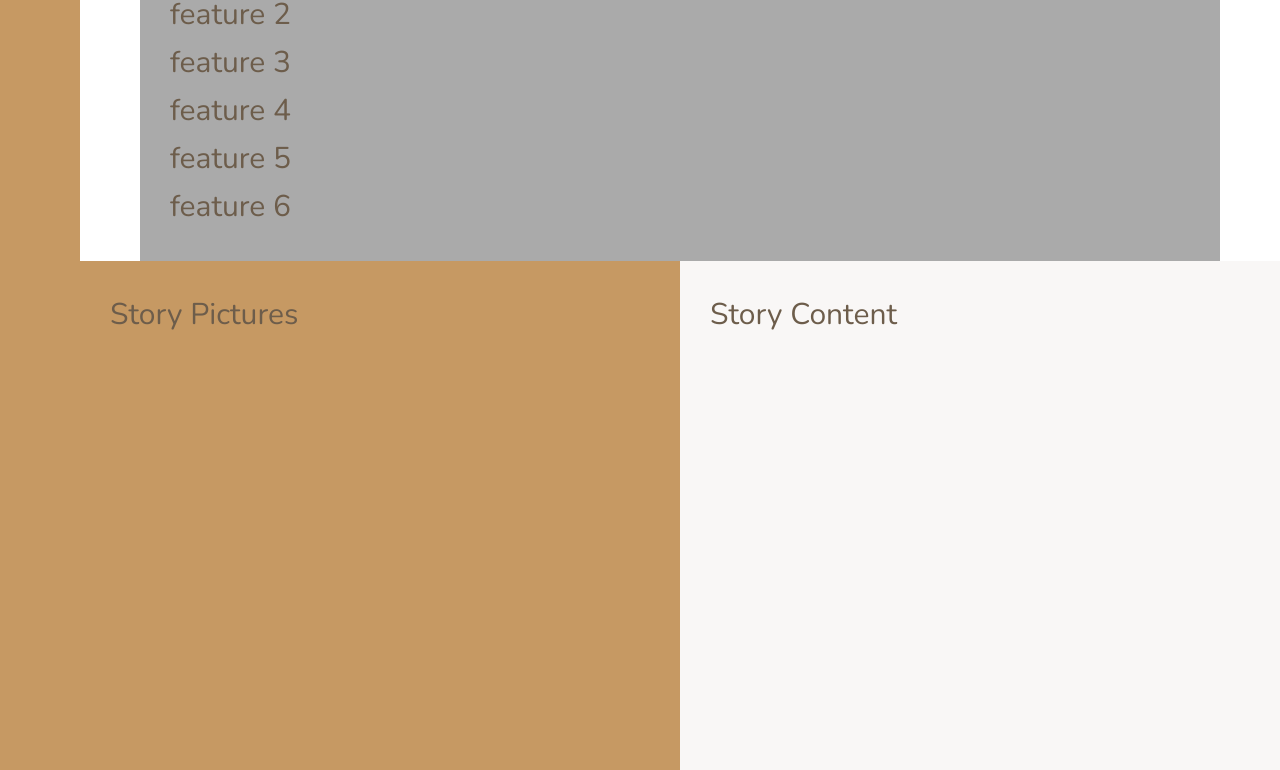
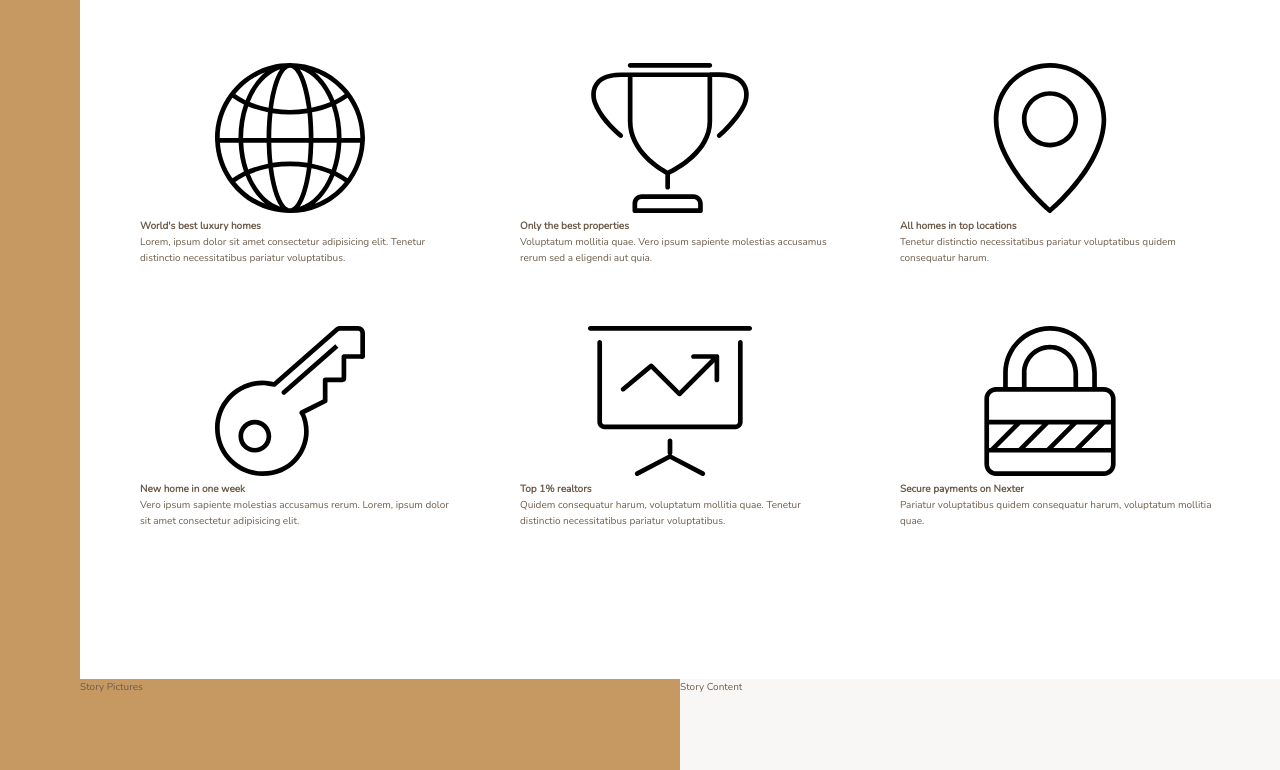
Before and after one commit to OskarAhl/nexter-css-grid, a website: page index.html in a window 1280 px wide. Shown: the part 727-1497 px from the top of the page. Drawn offline with nearby package versions, Linux system fonts and the light colour scheme.

Commit message:
add base features html + icons

```diff
--- a/index.html
+++ b/index.html
@@ -25,12 +25,60 @@
         </div>
 
         <section class="features">
-            <div class="feature">feature 1</div>
-            <div class="feature">feature 2</div>
-            <div class="feature">feature 3</div>
-            <div class="feature">feature 4</div>
-            <div class="feature">feature 5</div>
-            <div class="feature">feature 6</div>
+            <div class="feature">
+                <svg class="feature__icon">
+                    <use xlink:href="img/sprite.svg#icon-global"></use>
+                </svg>
+                <h4 class="heading-4">World's best luxury homes</h4>
+                <p class="feature__text">
+                    Lorem, ipsum dolor sit amet consectetur adipisicing elit. Tenetur distinctio necessitatibus pariatur voluptatibus.
+                </p>
+            </div>
+            <div class="feature">
+                <svg class="feature__icon">
+                    <use xlink:href="img/sprite.svg#icon-trophy"></use>
+                </svg>
+                <h4 class="heading-4">Only the best properties</h4>
+                <p class="feature__text">
+                    Voluptatum mollitia quae. Vero ipsum sapiente molestias accusamus rerum sed a eligendi aut quia.
+                </p>
+            </div>
+            <div class="feature">
+                <svg class="feature__icon">
+                    <use xlink:href="img/sprite.svg#icon-map-pin"></use>
+                </svg>
+                <h4 class="heading-4">All homes in top locations</h4>
+                <p class="feature__text">
+                    Tenetur distinctio necessitatibus pariatur voluptatibus quidem consequatur harum.
+                </p>
+            </div>
+            <div class="feature">
+                <svg class="feature__icon">
+                    <use xlink:href="img/sprite.svg#icon-key"></use>
+                </svg>
+                <h4 class="heading-4">New home in one week</h4>
+                <p class="feature__text">
+                    Vero ipsum sapiente molestias accusamus rerum. Lorem, ipsum dolor sit amet consectetur adipisicing elit.
+                </p>
+            </div>
+            <div class="feature">
+                <svg class="feature__icon">
+                    <use xlink:href="img/sprite.svg#icon-presentation"></use>
+                </svg>
+                <h4 class="heading-4">Top 1% realtors</h4>
+                <p class="feature__text">
+                    Quidem consequatur harum, voluptatum mollitia quae. Tenetur distinctio necessitatibus pariatur voluptatibus.
+                </p>
+            </div>
+            <div class="feature">
+                <svg class="feature__icon">
+                    <use xlink:href="img/sprite.svg#icon-lock"></use>
+                </svg>
+                <h4 class="heading-4">Secure payments on Nexter</h4>
+                <p class="feature__text">
+                    Pariatur voluptatibus quidem consequatur harum, voluptatum mollitia quae.
+                </p>
+            </div>
         </section>
 
         <div class="story__pictures">
--- a/sass/_base.scss
+++ b/sass/_base.scss
@@ -52,8 +52,8 @@ body {
         [center-end] minmax(6rem, 1fr) [full-end];
 
     // for dev target all children
-    & > * {
-        padding: 30px;
-        font-size: 3rem;
-    }
+    // & > * {
+    //     padding: 30px;
+    //     font-size: 3rem;
+    // }
 }
--- a/sass/_features.scss
+++ b/sass/_features.scss
@@ -1,4 +1,8 @@
 .features {
-    background-color: $color-grey-light-2;
     grid-column: center-start / center-end;
+
+    margin: 15rem 0;
+    display: grid;
+    grid-template-columns: repeat(3, 1fr);
+    grid-gap: 6rem;
 }
```
Also changed, not shown: css/style.css.
